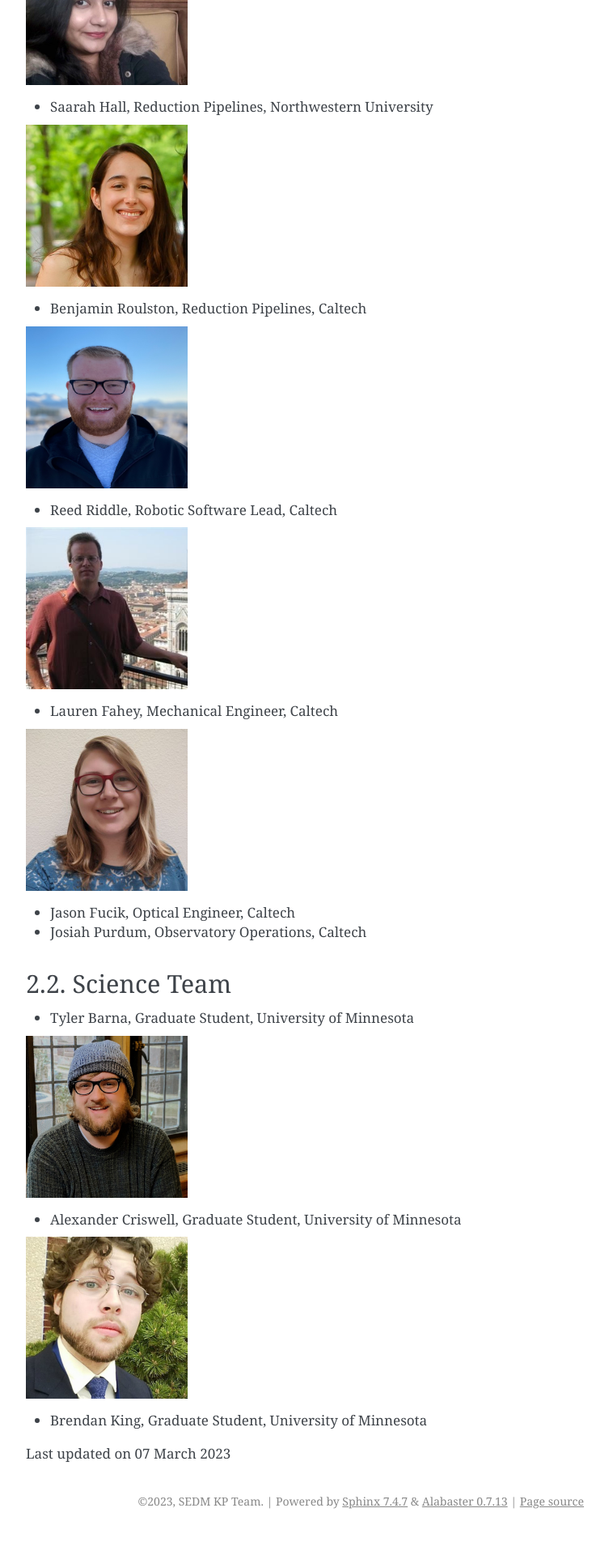
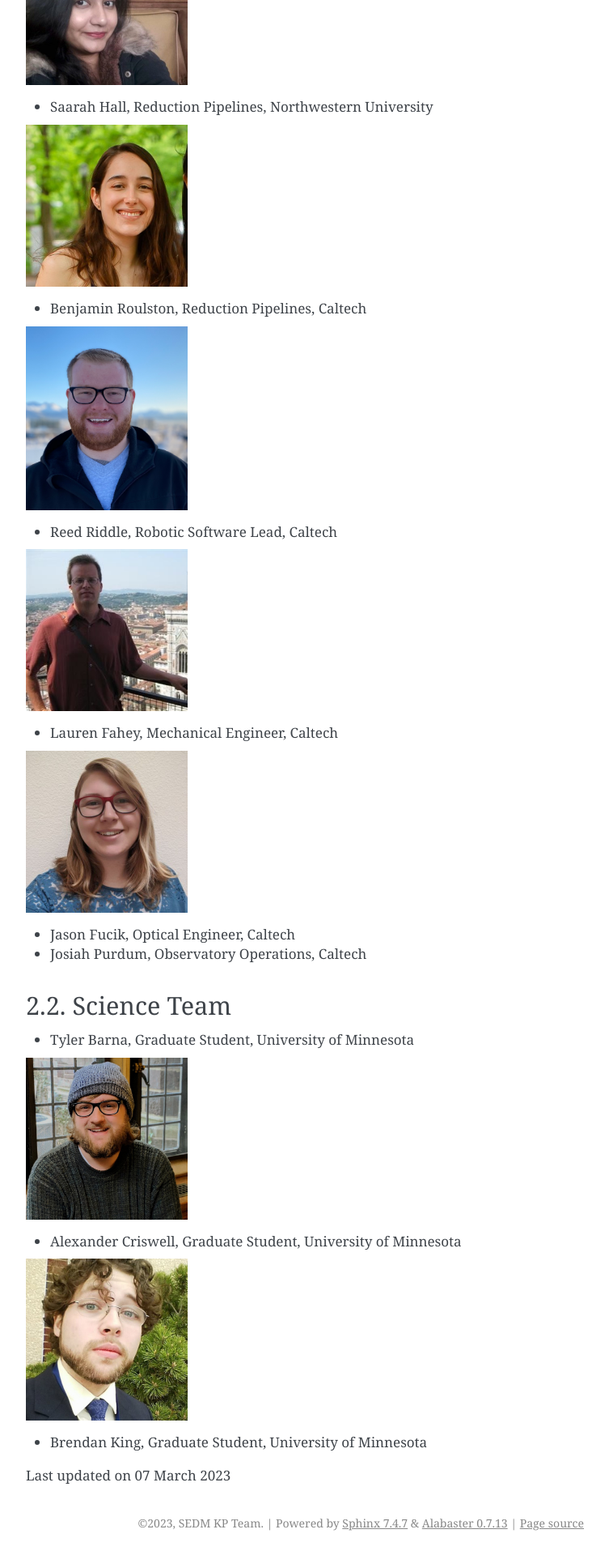
Before and after one commit to SEDMv2/SEDMKP-Docs, a Sphinx documentation site: the page built from source/Team.rst, in a window 1280 px wide. Shown: the part 1227-3147 px from the top of the page at 81% size, without its empty margins (388-1141 px from the left). Built offline with Sphinx 7.4.7, drawn with Linux system fonts in a browser that asks for light colours; before the commit the page ends 3120 px from its top, so only the background shows below that.

Commit message:
update Roulston image proportions

```diff
--- a/source/Team.rst
+++ b/source/Team.rst
@@ -46,7 +46,7 @@ Zwicky Transient Facility.
 - Benjamin Roulston, Reduction Pipelines, Caltech
 
 .. image:: images/Roulston.jpg
-   :height: 200px
+   :height: 227px
    :width: 200px
 
 - Reed Riddle, Robotic Software Lead, Caltech
```
